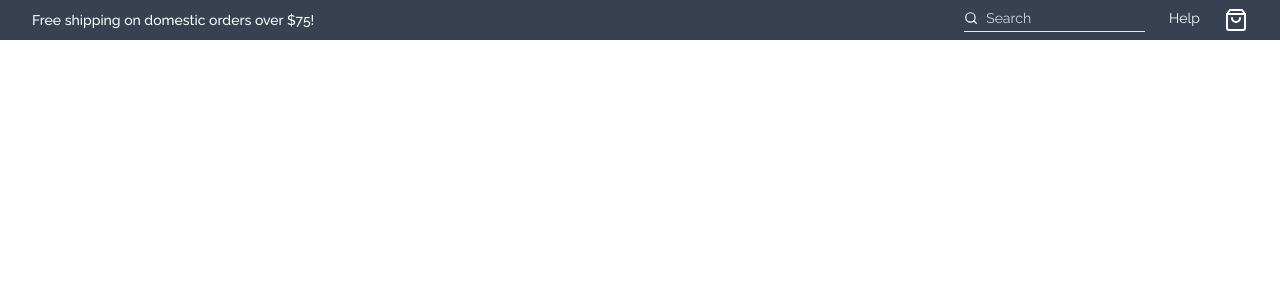
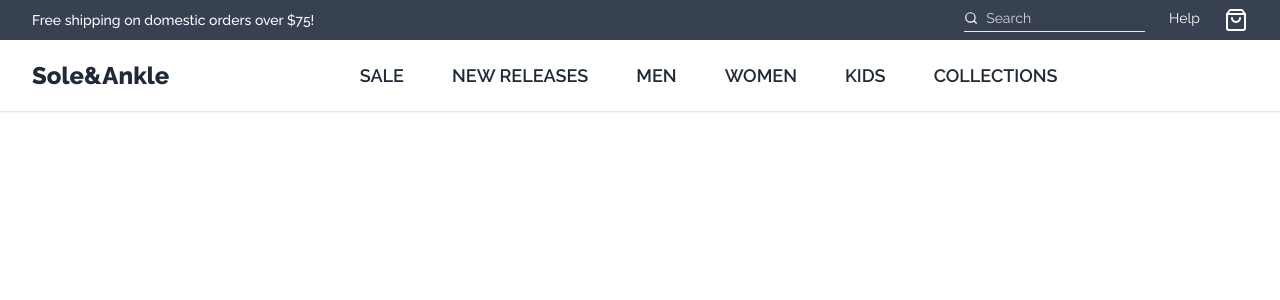
Before and after one commit to anjankarmakar10/sole-ankle, a Next.js app: page / in a window 1280 px wide. Shown: the top 300 px of the page. Built offline with nearby package versions, Linux system fonts and the light colour scheme.

Commit message:
Build Navbar

```diff
--- a/app/globals.css
+++ b/app/globals.css
@@ -74,3 +74,45 @@
     @apply bg-background text-foreground;
   }
 }
+
+.nav-link {
+  isolation: isolate;
+  display: block;
+  font-size: 1.125rem;
+  text-decoration: none;
+  font-weight: 600;
+  position: relative;
+  cursor: pointer;
+  overflow: hidden;
+  text-transform: uppercase;
+  @apply text-gray-800;
+  text-wrap: nowrap;
+}
+
+.text {
+  display: block;
+  transform: translateY(var(--translate-from));
+  transition: transform 500ms;
+}
+
+.main-text {
+  --translate-from: 0%;
+  --translate-to: -100%;
+}
+
+.hover-text {
+  position: absolute;
+  top: 0;
+  left: 0;
+  font-weight: 600;
+  height: 100%;
+  width: 100%;
+  text-wrap: nowrap;
+  --translate-from: 100%;
+  --translate-to: 0%;
+}
+
+.nav-link:hover .text {
+  transition: transform 200ms;
+  transform: translateY(var(--translate-to));
+}
--- a/app/page.tsx
+++ b/app/page.tsx
@@ -2,7 +2,7 @@ import Header from "@/components/header";
 
 export default function Home() {
   return (
-    <main>
+    <main className="h-[200vh]">
       <Header />
     </main>
   );
--- a/components/header.tsx
+++ b/components/header.tsx
@@ -1,10 +1,11 @@
 import { Search, ShoppingBag } from "lucide-react";
 import Link from "next/link";
 import { Input } from "./ui/input";
+import Navbar from "./navbar";
 
 const Header = () => {
   return (
-    <header className="">
+    <header className="sticky top-[-10px] md:top-[-40px] transition-all">
       <div className="md:hidden h-2 bg-gray-700"></div>
       <section className="hidden md:flex px-8  h-10  items-center bg-gray-700 text-white justify-between">
         <span className="text-sm font-medium">
@@ -22,9 +23,10 @@ const Header = () => {
           <Link className="text-sm" href={"/"}>
             Help
           </Link>
-          <ShoppingBag height={24} width={24} />
+          <ShoppingBag />
         </div>
       </section>
+      <Navbar />
     </header>
   );
 };
--- a/components/navbar.tsx
+++ b/components/navbar.tsx
@@ -1,4 +1,29 @@
+import Link from "next/link";
+import NavLink from "./navlink";
+import { Menu, Search, ShoppingBag } from "lucide-react";
+
 const Navbar = () => {
-  return <nav>Navbar</nav>;
+  return (
+    <nav className="border-b shadow-sm px-8 h-[72px] flex items-center justify-between gap-8  ">
+      <Link className="font-extrabold text-gray-800 text-2xl" href={"/"}>
+        Sole&Ankle
+      </Link>
+      <div className=" hidden md:flex items-center gap-12">
+        <NavLink href="/">Sale</NavLink>
+        <NavLink href="/">New Releases</NavLink>
+        <NavLink href="/">Men</NavLink>
+        <NavLink href="/">Women</NavLink>
+        <NavLink href="/">Kids</NavLink>
+        <NavLink href="/">Collections</NavLink>
+      </div>
+      <div>
+        <div className="flex md:hidden gap-4 sm:gap-8 items-center">
+          <ShoppingBag />
+          <Search />
+          <Menu />
+        </div>
+      </div>
+    </nav>
+  );
 };
 export default Navbar;
--- /dev/null
+++ b/components/navlink.tsx
@@ -0,0 +1,17 @@
+import Link from "next/link";
+import { ReactNode } from "react";
+
+interface Props {
+  href: string;
+  children: ReactNode;
+}
+
+const NavLink = ({ children, href }: Props) => {
+  return (
+    <Link href={href} className="nav-link ">
+      <span className="text main-text text">{children}</span>
+      <span className="text hover-text ">{children}</span>
+    </Link>
+  );
+};
+export default NavLink;
```
